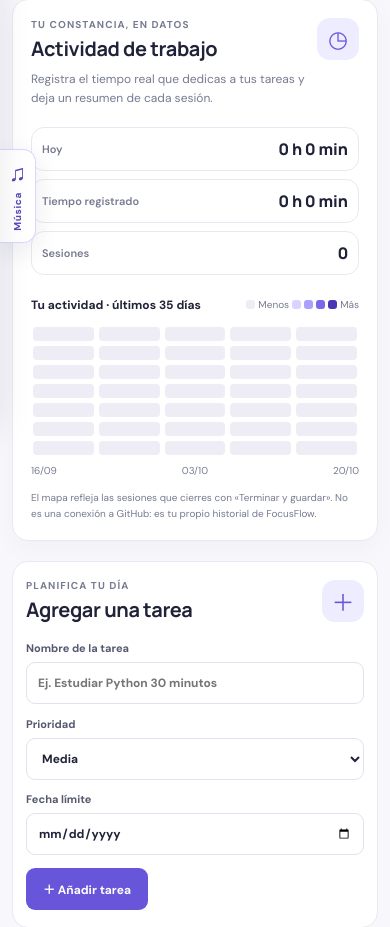
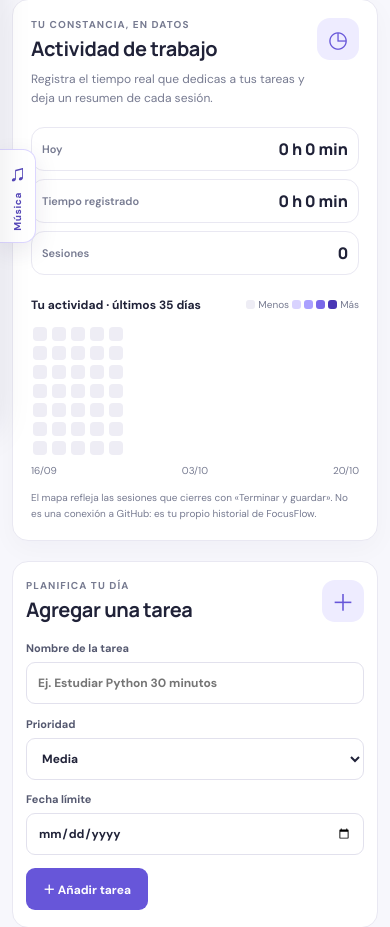
Before and after one commit to Franxescoo/FOOCUS, a Flask app: page / in a window 390 px wide. Shown: the part 415-1342 px from the top of the page. Run offline with Flask 3, Linux system fonts and the light colour scheme; data that the repository does not hold is empty; some libraries are stand-ins or nearby versions.

Commit message:
Keep work activity heatmap cells square and aligned

```diff
--- a/static/style.css
+++ b/static/style.css
@@ -587,14 +587,15 @@ html[data-theme="dark"] .utility-card[open] > summary { border-color: var(--line
   background: var(--surface-soft, var(--surface));
 }
 .work-dashboard-main .activity-grid {
-  grid-template-columns: repeat(5, minmax(12px, 1fr));
+  grid-template-columns: repeat(5, 14px);
   grid-template-rows: repeat(7, 14px);
   gap: 5px;
-  max-width: 390px;
+  width: max-content;
+  max-width: 100%;
   overflow: visible;
 }
 .work-dashboard-main .activity-cell {
-  width: 100%;
+  width: 14px;
   height: 14px;
   border-radius: 4px;
 }
@@ -612,8 +613,4 @@ html[data-theme="dark"] .utility-card[open] > summary { border-color: var(--line
   .work-dashboard-main .work-metrics article strong {
     text-align: right;
   }
-  .work-dashboard-main .activity-grid {
-    max-width: 100%;
-    grid-template-columns: repeat(5, minmax(10px, 1fr));
-  }
 }
```
